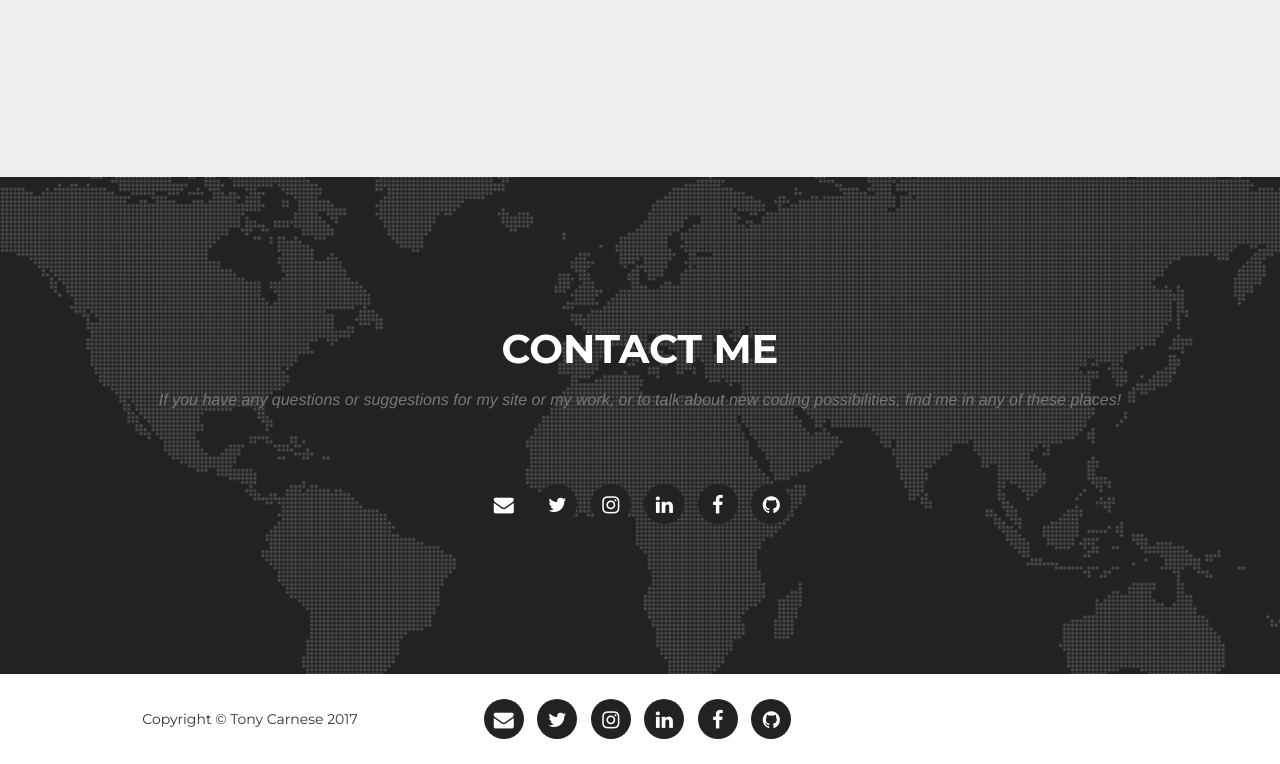
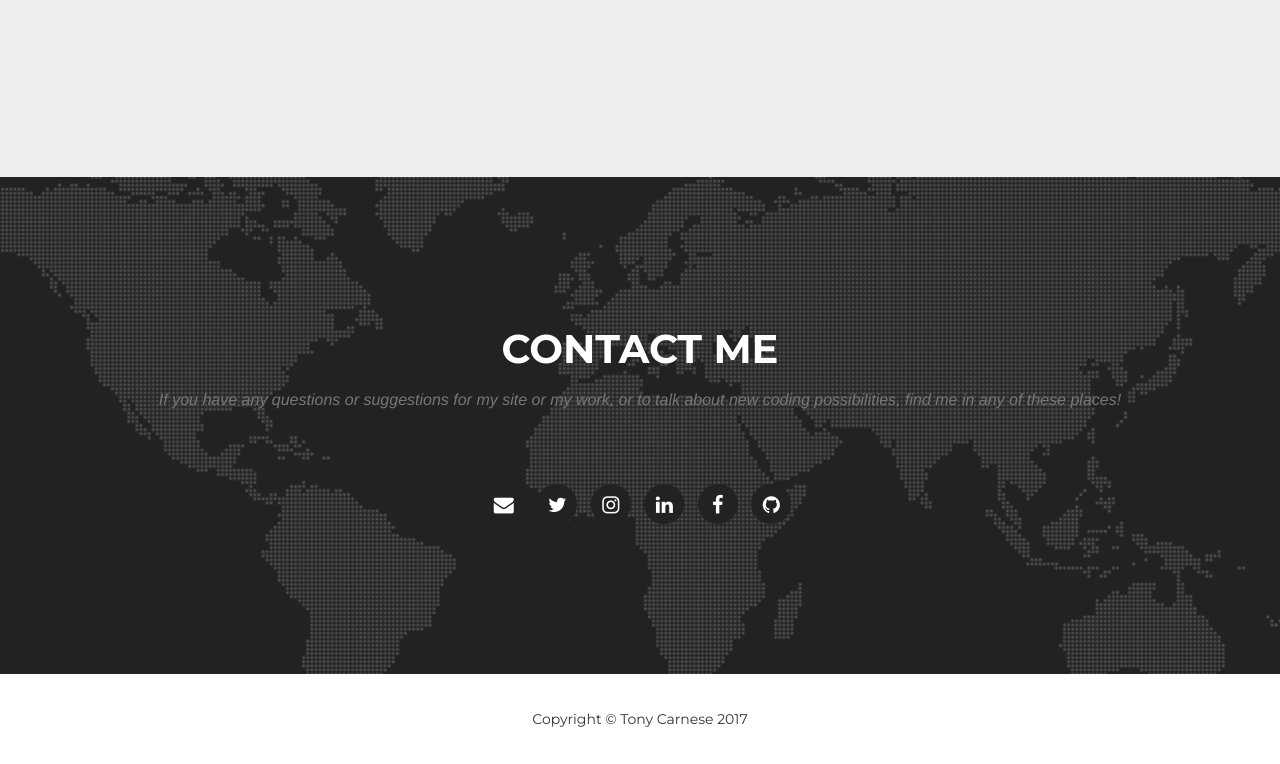
Before and after one commit to ajcarnese/ajcarnese.github.io, a website: page index.html in a window 1280 px wide. Shown: the part 2472-3236 px from the top of the page. Drawn offline with nearby package versions, Linux system fonts and the light colour scheme; a web font is replaced by a local one.

Commit message:
removed redundant contact icons

```diff
--- a/index.html
+++ b/index.html
@@ -299,40 +299,12 @@
     <footer>
         <div class="container">
             <div class="row">
-                <div class="col-md-4">
-                    <span class="copyright">Copyright &copy; Tony Carnese 2017</span>
-                </div>
-                <div class="col-md-4">
-                    <ul class="list-inline social-buttons">
-                        <li><a href="mailto:ajcarnese@gmail.com"><i class="fa fa-envelope"></i></a>
-                        </li>
-                        <li><a href="https://twitter.com/CodingCoconut?lang=en"><i class="fa fa-twitter"></i></a>
-                        </li>
-                        <li><a href="https://www.instagram.com/thedaddyduck/"><i class="fa fa-instagram"></i></a>
-                        </li>
-                        <li><a href="https://www.linkedin.com/in/anthonyjcarnese"><i class="fa fa-linkedin"></i></a>
-                        </li>
-                        <li><a href="https://www.facebook.com/tony.carnese"><i class="fa fa-facebook"></i></a>
-                        </li>
-                        <li><a href="https://github.com/ajcarnese"><i class="fa fa-github"></i></a>
-                        </li>
-                    </ul>
-                </div>
-<!--                 <div class="col-md-4">
-                    <ul class="list-inline quicklinks">
-                        <li><a href="#">Privacy Policy</a>
-                        </li>
-                        <li><a href="#">Terms of Use</a>
-                        </li>
-                    </ul>
-                </div> -->
+                <span class="copyright">Copyright &copy; Tony Carnese 2017</span>
             </div>
         </div>
     </footer>
 
     <!-- Portfolio Modals -->
-    <!-- Use the modals below to showcase details about your portfolio projects! -->
-
     <!-- Portfolio Modal 1 -->
     <div class="portfolio-modal modal fade" id="data-preserves" tabindex="-1" role="dialog" aria-hidden="true">
         <div class="modal-dialog">
```
